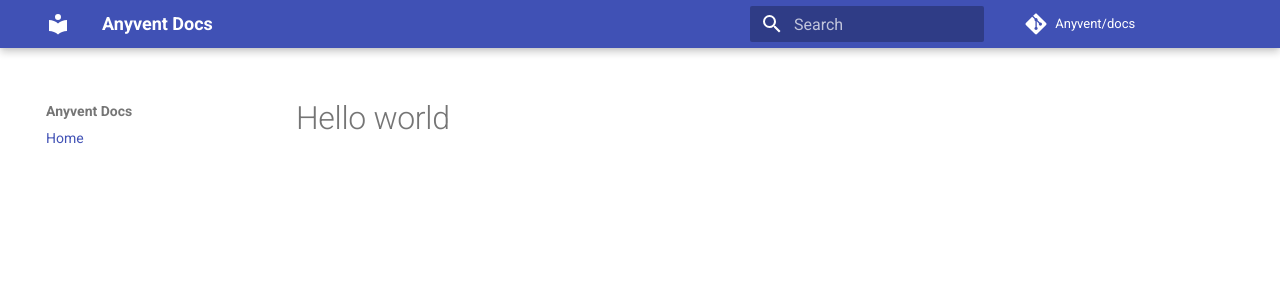
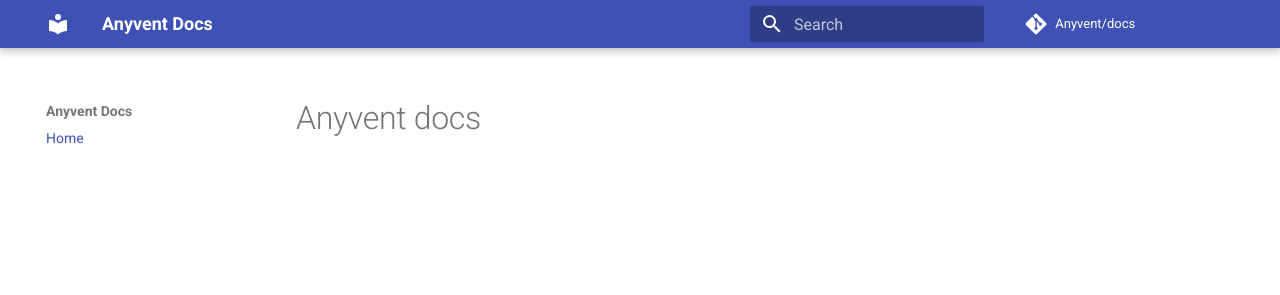
Before and after one commit to seppeconinx/docs, an MkDocs documentation site: the page built from docs/index.md, in a window 1280 px wide. Shown: the top 295 px of the page. Built offline with MkDocs 1.6.1 and Material for MkDocs 9.7.7, drawn with Linux system fonts in a browser that asks for light colours; comment, search, counter and statistics services are not loaded.

Commit message:
Update index.md

```diff
--- a/docs/index.md
+++ b/docs/index.md
@@ -1 +1 @@
-# Hello world
+# Anyvent docs
```
